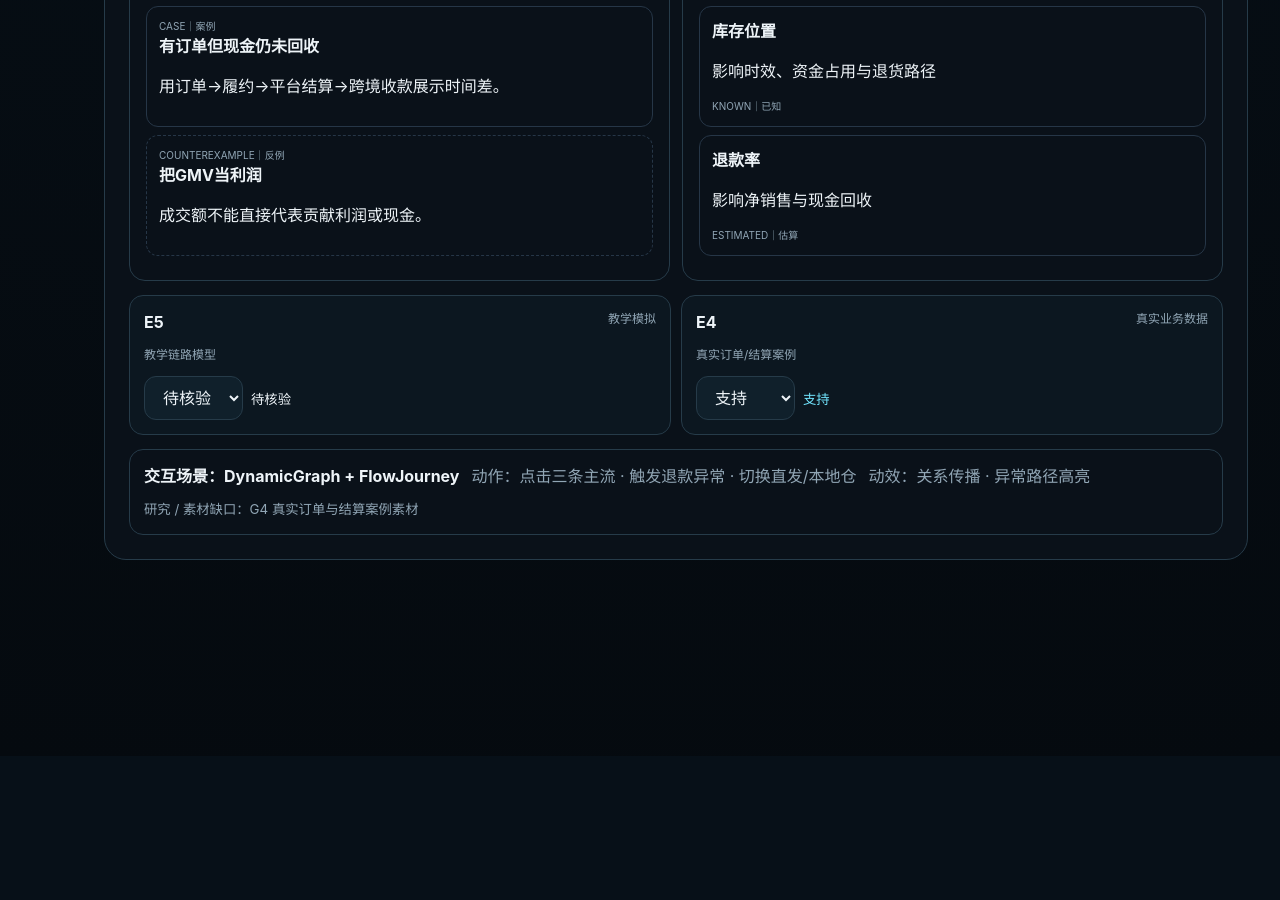
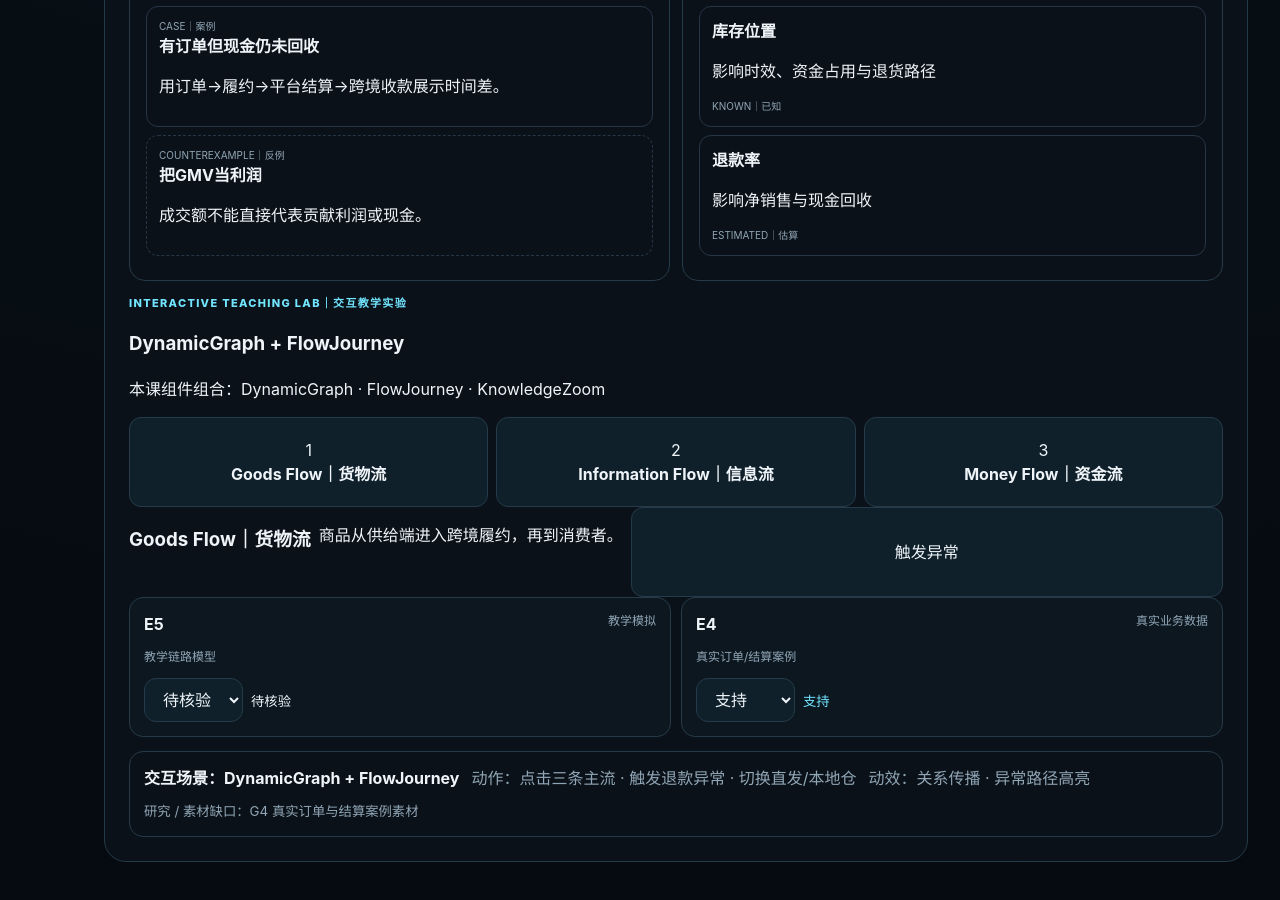
Before and after one commit to seekpura/Globera, a React (Vite) app: page /#/course/t01/m01/l01 in a window 1280 px wide. Shown: the part 1600-2500 px from the top of the page. Before the commit the page ends 2356 px from the top, so only its background shows below. Built offline with nearby package versions, Linux system fonts and the light colour scheme.

Commit message:
feat: embed mapped teaching labs into formal lessons

```diff
--- a/src/course/FormalLessonLayer.tsx
+++ b/src/course/FormalLessonLayer.tsx
@@ -1,4 +1,37 @@
 import type { LessonSpec } from '../data/lessonSpecs'
+import { componentsForLesson } from '../data/motherComponentMap'
 import { KnowledgeZoom } from '../components/teaching/KnowledgeZoom'
 import { EvidenceWall } from '../components/teaching/EvidenceWall'
-export function FormalLessonLayer({spec}:{spec:LessonSpec}){return <section className="formal-lesson-layer"><div className="section-title"><div className="eyebrow">Formal Digital Teaching Content｜正式数字教学内容</div><h2>专业知识层 · 案例 · 反例 · 变量 · 证据</h2></div><KnowledgeZoom nodes={spec.knowledgeTree.map(x=>({title:x.title,summary:x.defaultVisible,why:x.deepDive[0]??x.defaultVisible,how:x.deepDive[1]??'结合证据和经营条件判断。',boundary:'结论仅在当前证据与条件下成立；动态规则需重新核验。'}))}/><div className="formal-grid"><section><h3>案例与反例</h3>{spec.cases.map(x=><article key={x.title} className={x.type}><span>{x.type==='case'?'CASE｜案例':'COUNTEREXAMPLE｜反例'}</span><strong>{x.title}</strong><p>{x.summary}</p></article>)}</section><section><h3>可操作变量</h3>{spec.variables.map(x=><article key={x.name}><strong>{x.name}</strong><p>{x.effect}</p><small>{x.state==='known'?'KNOWN｜已知':x.state==='estimated'?'ESTIMATED｜估算':'UNKNOWN｜待核验'}</small></article>)}</section></div><EvidenceWall items={spec.evidence.map(x=>({title:x.level,source:x.level==='E1'?'官方 / 监管 / 平台原始资料':x.level==='E2'?'真实页面直接观察':x.level==='E3'?'可信市场研究':x.level==='E4'?'真实业务数据':'教学模拟',summary:x.need,initial:x.level==='E5'?'unknown':'support'}))}/><div className="interaction-contract"><strong>交互场景：{spec.interaction.scene}</strong><span>动作：{spec.interaction.actions.join(' · ')}</span><span>动效：{spec.interaction.motion.join(' · ')}</span>{spec.gaps.length>0&&<small>研究 / 素材缺口：{spec.gaps.join('；')}</small>}</div></section>}
+import { GateJourney } from '../components/teaching/GateJourney'
+import { ParameterLab } from '../components/teaching/ParameterLab'
+import { ProductStructure } from '../components/teaching/ProductStructure'
+import { AssetLineage } from '../components/teaching/AssetLineage'
+import { PortfolioBoard } from '../components/teaching/PortfolioBoard'
+import { FlowJourney } from '../components/teaching/FlowJourney'
+import { ProfitBridge } from '../components/teaching/ProfitBridge'
+import { MoneyFlow } from '../components/teaching/MoneyFlow'
+
+function EmbeddedLab({spec}:{spec:LessonSpec}){
+ const names=componentsForLesson(spec.code)
+ const primary=names.find(x=>['GateJourney','ParameterLab','ProductStructure','AssetLineage','PortfolioBoard','FlowJourney','ProfitBridge','MoneyFlow'].includes(x))
+ if(!primary)return null
+ if(primary==='GateJourney')return <GateJourney gates={spec.knowledgeTree.map(x=>({title:x.title,note:x.defaultVisible}))}/>
+ if(primary==='ParameterLab')return <ParameterLab parameters={spec.variables.slice(0,4).map((x,i)=>({name:x.name,min:0,max:100,initial:[60,35,20,10][i]??20,unit:'%'}))}/>
+ if(primary==='ProductStructure')return <ProductStructure/>
+ if(primary==='AssetLineage')return <AssetLineage/>
+ if(primary==='PortfolioBoard')return <PortfolioBoard items={spec.cases.map((x,i)=>({id:String(i),title:x.title}))}/>
+ if(primary==='FlowJourney')return <FlowJourney steps={spec.knowledgeTree.map(x=>({title:x.title,note:x.defaultVisible,exception:x.deepDive[0]}))}/>
+ if(primary==='ProfitBridge')return <ProfitBridge/>
+ return <MoneyFlow nodes={[{label:'Net Sales｜净销售',value:100,kind:'income'},{label:'Product / COGS｜商品成本',value:34,kind:'cost'},{label:'Logistics｜物流',value:16,kind:'cost'},{label:'Growth｜增长',value:18,kind:'cost'},{label:'Reserve｜售后/税费准备',value:7,kind:'reserve'}]}/>
+}
+export function FormalLessonLayer({spec}:{spec:LessonSpec}){
+ const components=componentsForLesson(spec.code)
+ return <section className="formal-lesson-layer">
+  <div className="section-title"><div className="eyebrow">Formal Digital Teaching Content｜正式数字教学内容</div><h2>专业知识层 · 案例 · 反例 · 变量 · 证据</h2></div>
+  <KnowledgeZoom nodes={spec.knowledgeTree.map(x=>({title:x.title,summary:x.defaultVisible,why:x.deepDive[0]??x.defaultVisible,how:x.deepDive[1]??'结合证据和经营条件判断。',boundary:'结论仅在当前证据与条件下成立；动态规则需重新核验。'}))}/>
+  <div className="formal-grid"><section><h3>案例与反例</h3>{spec.cases.map(x=><article key={x.title} className={x.type}><span>{x.type==='case'?'CASE｜案例':'COUNTEREXAMPLE｜反例'}</span><strong>{x.title}</strong><p>{x.summary}</p></article>)}</section><section><h3>可操作变量</h3>{spec.variables.map(x=><article key={x.name}><strong>{x.name}</strong><p>{x.effect}</p><small>{x.state==='known'?'KNOWN｜已知':x.state==='estimated'?'ESTIMATED｜估算':'UNKNOWN｜待核验'}</small></article>)}</section></div>
+  <section className="embedded-teaching-lab"><div className="section-title compact"><div className="eyebrow">Interactive Teaching Lab｜交互教学实验</div><h3>{spec.interaction.scene}</h3><p>本课组件组合：{components.join(' · ')}</p></div><EmbeddedLab spec={spec}/></section>
+  <EvidenceWall items={spec.evidence.map(x=>({title:x.level,source:x.level==='E1'?'官方 / 监管 / 平台原始资料':x.level==='E2'?'真实页面直接观察':x.level==='E3'?'可信市场研究':x.level==='E4'?'真实业务数据':'教学模拟',summary:x.need,initial:x.level==='E5'?'unknown':'support'}))}/>
+  <div className="interaction-contract"><strong>交互场景：{spec.interaction.scene}</strong><span>动作：{spec.interaction.actions.join(' · ')}</span><span>动效：{spec.interaction.motion.join(' · ')}</span>{spec.gaps.length>0&&<small>研究 / 素材缺口：{spec.gaps.join('；')}</small>}</div>
+ </section>
+}
```
